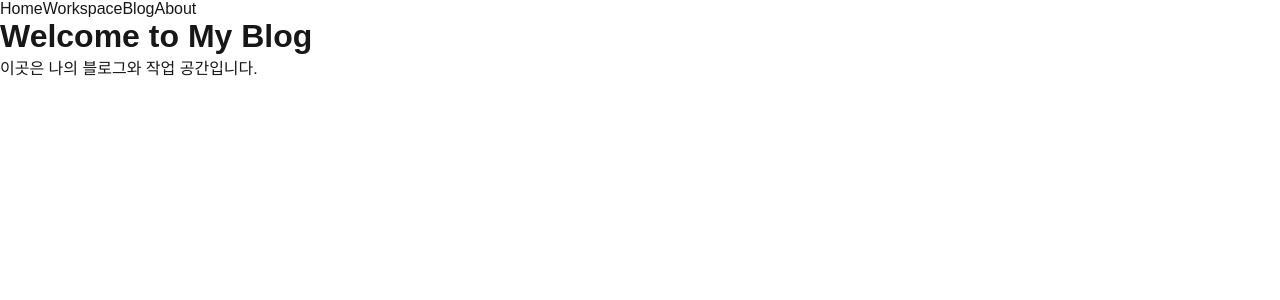
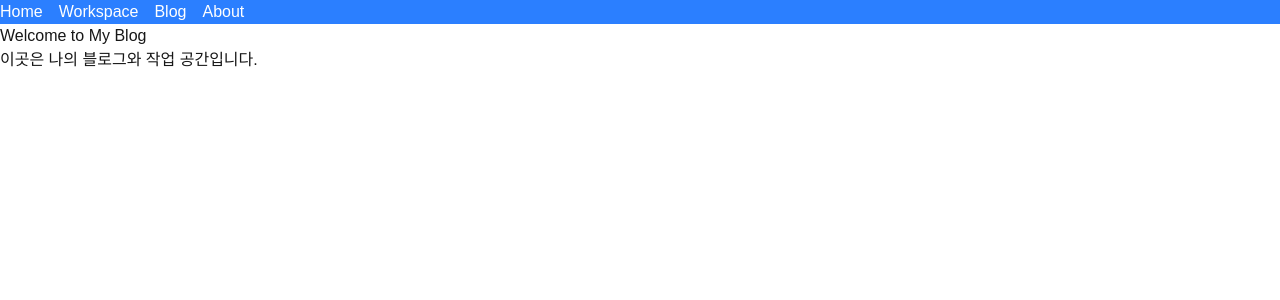
Before and after one commit to auaicn/blog-fe, a Next.js app: page / in a window 1280 px wide. Shown: the top 300 px of the page. Built offline with nearby package versions, Linux system fonts and the light colour scheme.

Commit message:
fix: tailwind v4 사용방법에 맞게 수정

```diff
--- a/postcss.config.js
+++ b/postcss.config.js
@@ -1,6 +1,6 @@
 module.exports = {
   plugins: {
-    '@tailwindcss/postcss': {},
-    'autoprefixer': {},
+    "@tailwindcss/postcss": {},
+    autoprefixer: {},
   },
 };
--- a/src/styles/globals.css
+++ b/src/styles/globals.css
@@ -1,6 +1,4 @@
-@tailwind base;
-@tailwind components;
-@tailwind utilities;
+@import "tailwindcss";
 
 :root {
   --background: #ffffff;
--- a/tailwind.config.js
+++ /dev/null
@@ -1,8 +0,0 @@
-/** @type {import('tailwindcss').Config} */
-export default {
-  content: ["./src/**/*.{js,ts,jsx,tsx,mdx}"],
-  theme: {
-    extend: {},
-  },
-  plugins: [],
-};
```
